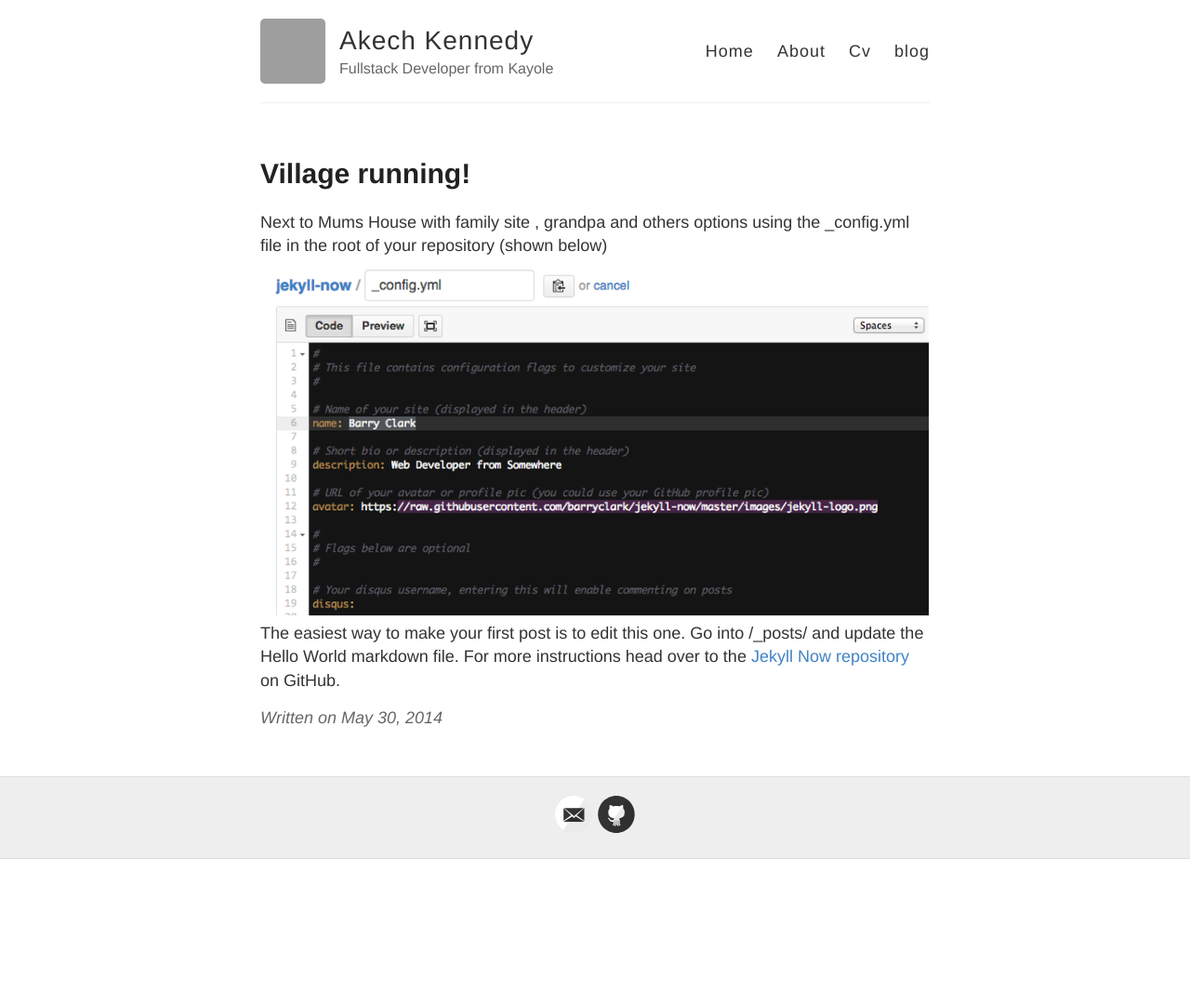
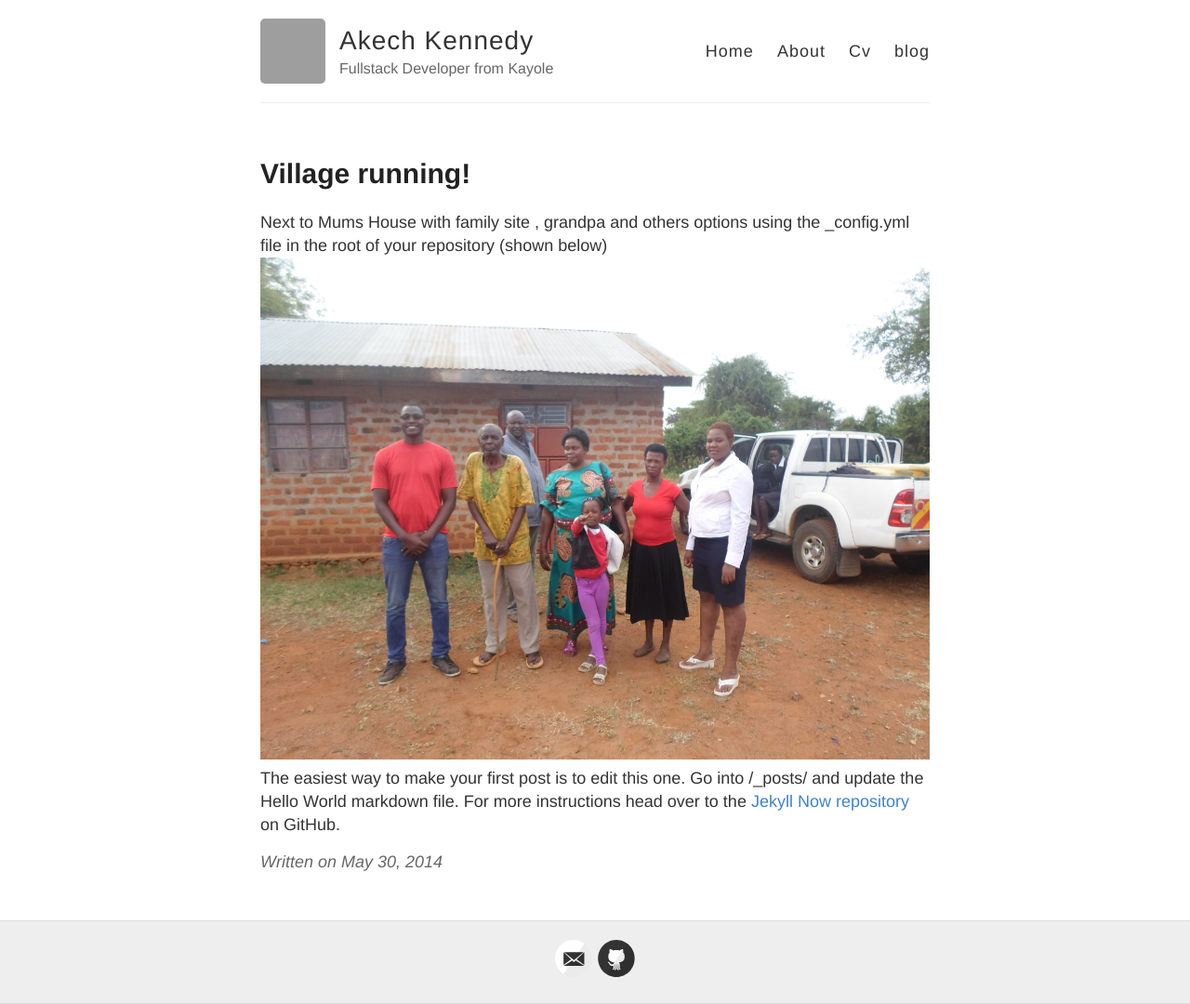
Before and after one commit to akechkent/akechkent.github.io, a Jekyll site: the page built from _posts/2017-08-30-village-life.md, in a window 1280 px wide. Shown: the whole page at 93% size. Built offline with Jekyll 4.4.1, drawn with Linux system fonts in a browser that asks for light colours; before the commit the page ends 924 px from its top, so only the background shows below that; grey boxes are pictures that could not be loaded.

Commit message:
Update 2017-08-30-village-life.md

```diff
--- a/_posts/2017-08-30-village-life.md
+++ b/_posts/2017-08-30-village-life.md
@@ -5,4 +5,4 @@ date: 2014-05-30
 ---
 
 Next to Mums House with family site , grandpa and others options using the _config.yml file in the root of your repository (shown below)
-![_config.yml]({{ site.baseurl }}/images/config.png)The easiest way to make your first post is to edit this one. Go into /_posts/ and update the Hello World markdown file. For more instructions head over to the [Jekyll Now repository](https://github.com/barryclark/jekyll-now) on GitHub.
+![_config.yml]({{ site.baseurl }}/images/SAM_1029.jpg)The easiest way to make your first post is to edit this one. Go into /_posts/ and update the Hello World markdown file. For more instructions head over to the [Jekyll Now repository](https://github.com/barryclark/jekyll-now) on GitHub.
```
